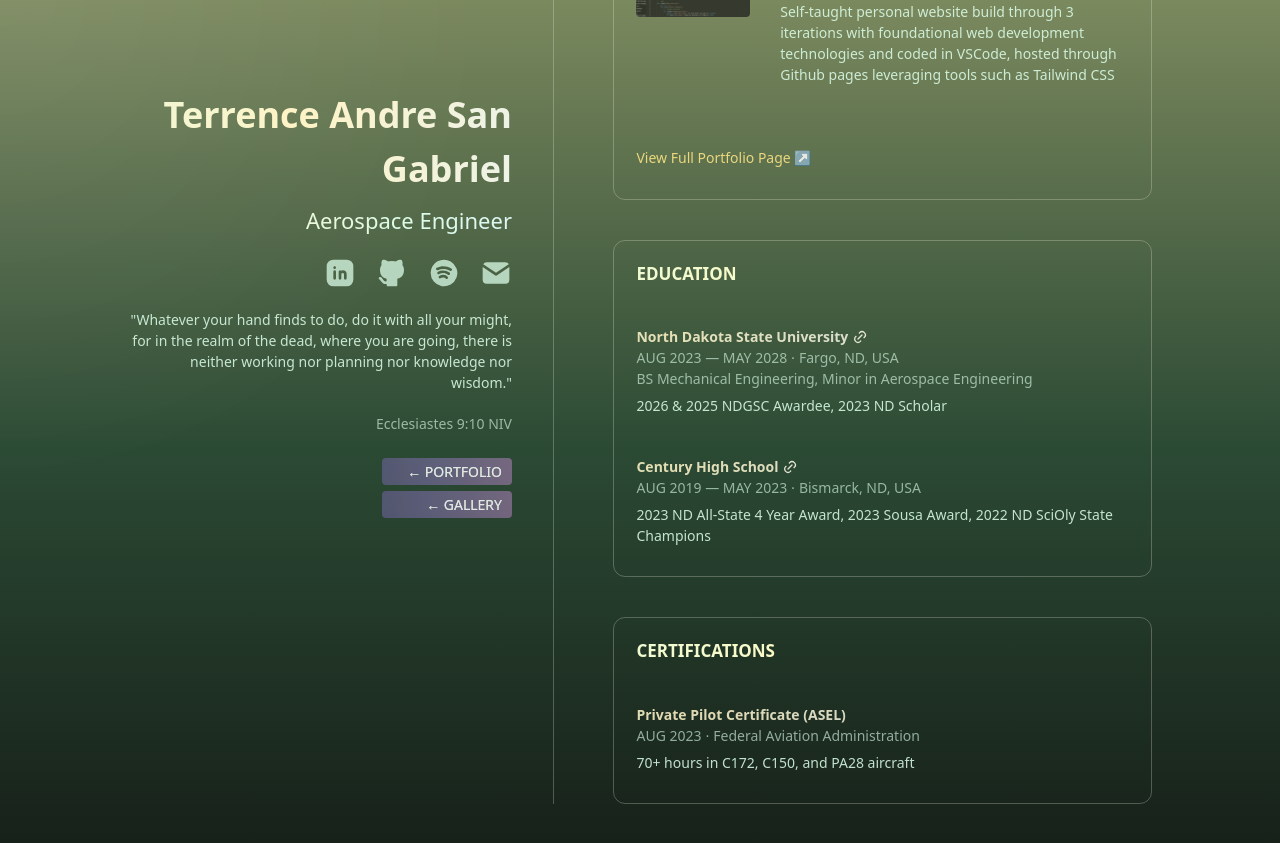
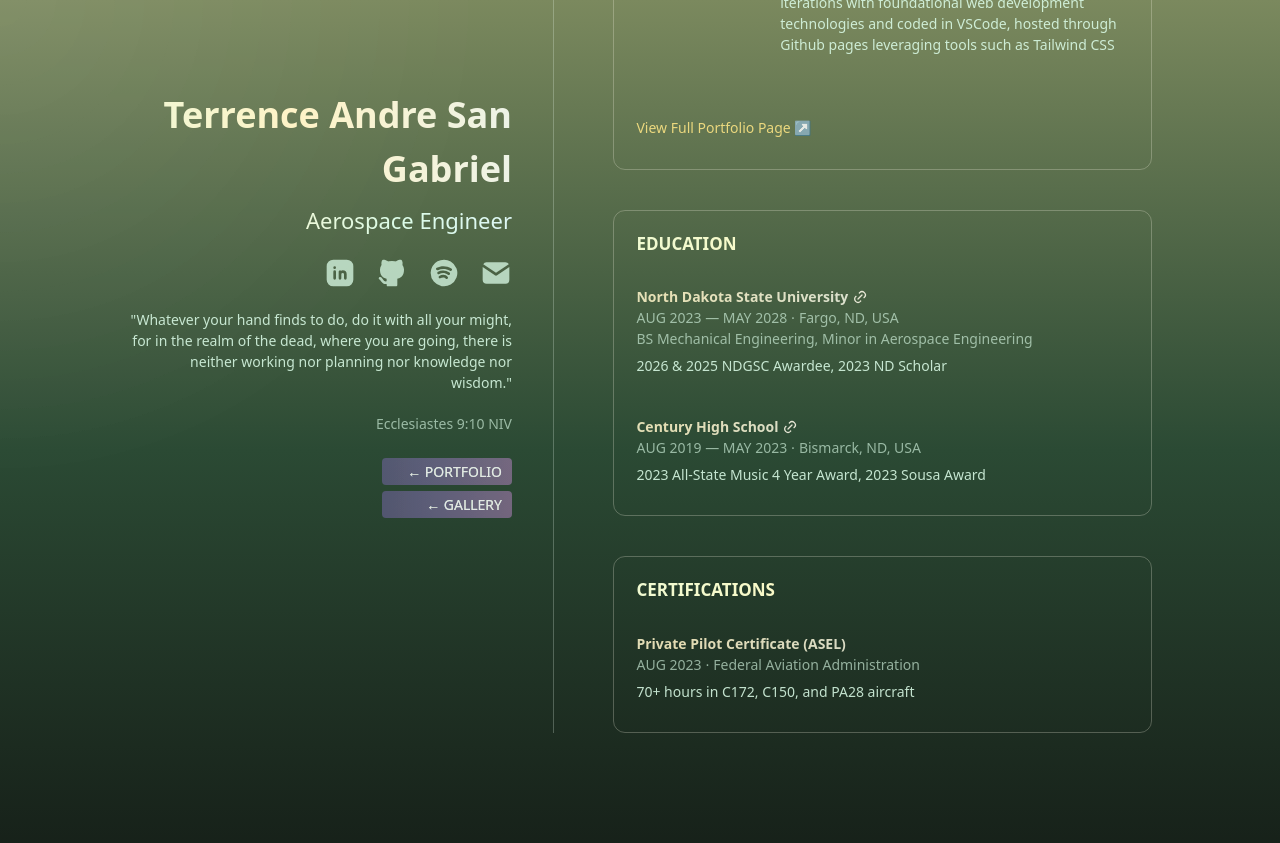
Before and after one commit to akositerrence/akositerrence.github.io, a Jekyll site: the page built from index.html, in a window 1280 px wide and 900 px high, scrolled down 2555 px. Shown: the top 843 px of the window. Built offline with Jekyll 4.4.1, drawn with Linux system fonts in a browser that asks for light colours.

Commit message:
minor spacing fixes

```diff
--- a/index.html
+++ b/index.html
@@ -356,7 +356,7 @@ title: Home
                         </div>
                         <div class="education-dates-location standard-text"> AUG 2019 — MAY 2023 ⋅ Bismarck, ND, USA </div>
                         <p class="education-description standard-text">
-                            2023 ND All-State 4 Year Award, 2023 Sousa Award, 2022 ND SciOly State Champions
+                            2023 All-State Music 4 Year Award, 2023 Sousa Award
                         </p>
                     </div>
                 </div>
--- a/src/css/head_main.css
+++ b/src/css/head_main.css
@@ -200,7 +200,7 @@ html, body {
 }
 
 .content-section-header {
-    @apply text-[1.0625em] text-green-100 font-semibold mt-5 mb-2.5;
+    @apply text-[1.0625em] text-green-100 font-semibold mt-5 mb-0;
     @apply bg-gradient-to-l from-sky-100 via-yellow-100 to-green-100;
     @apply bg-clip-text text-transparent;
     @apply md:pl-2.5 md:pr-2.5;
--- a/src/css/tail_main.css
+++ b/src/css/tail_main.css
@@ -745,7 +745,7 @@ html, body {
 }
 .content-section-header {
   margin-top: calc(var(--spacing) * 5);
-  margin-bottom: calc(var(--spacing) * 2.5);
+  margin-bottom: calc(var(--spacing) * 0);
   font-size: 1.0625em;
   --tw-font-weight: var(--font-weight-semibold);
   font-weight: var(--font-weight-semibold);
```
